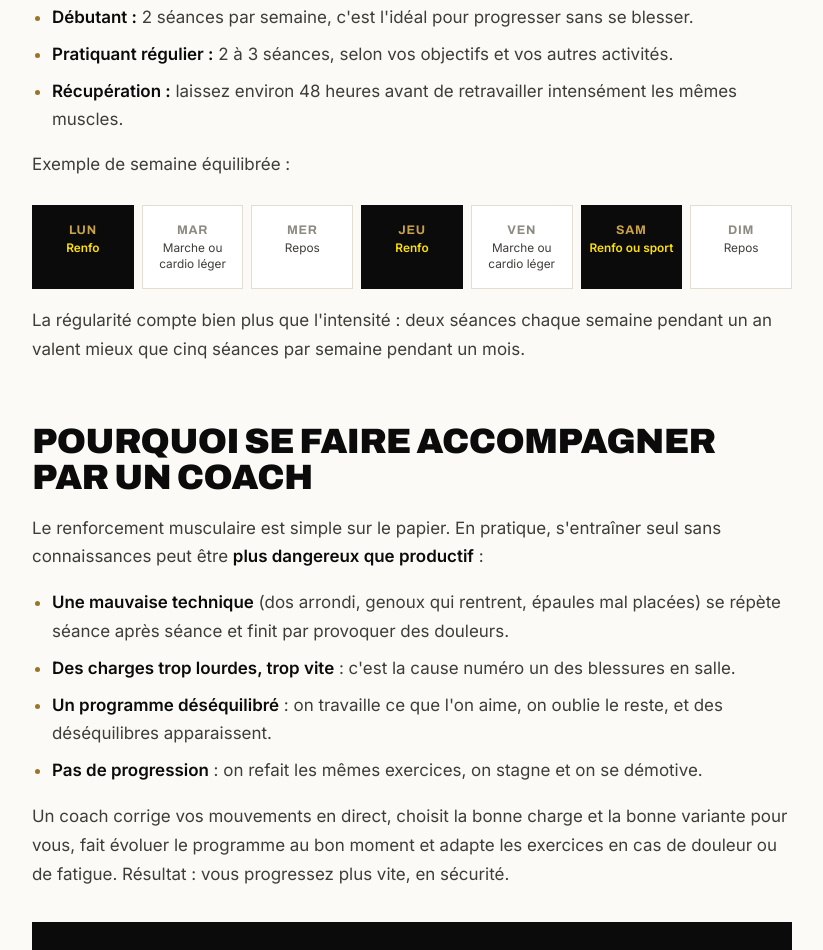
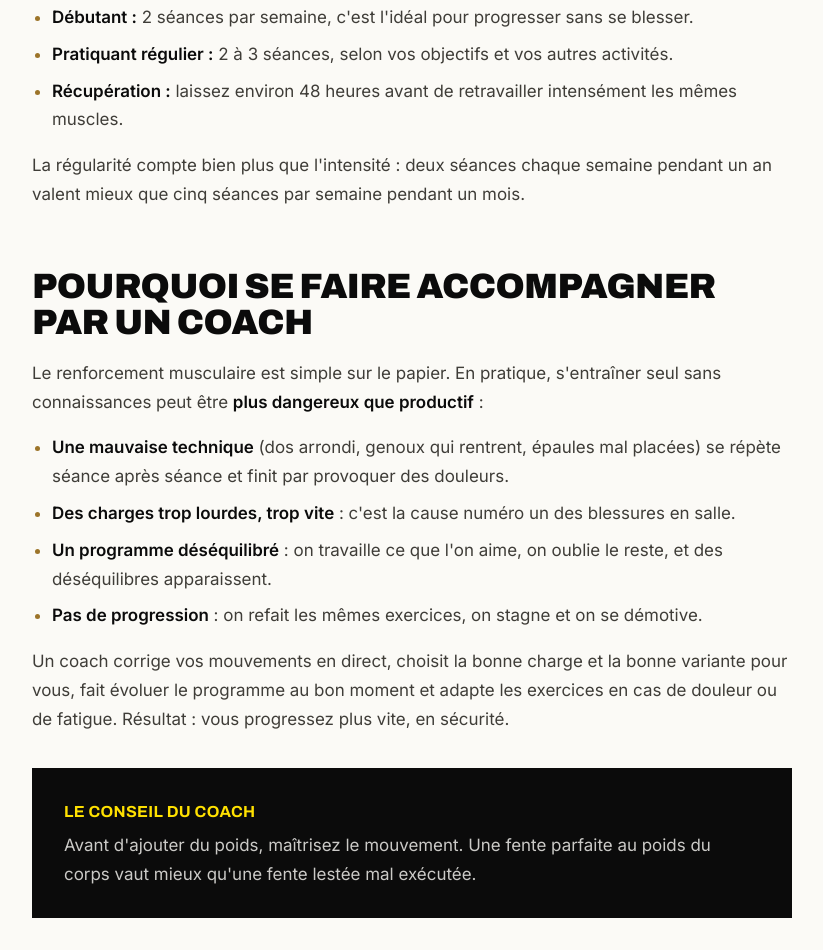
Before and after one commit to turagiyecoaching-stack/turagiye-coaching, a plain HTML site: page blog/renforcement-musculaire-tout-age.html in a window 1280 px wide. Shown: the part 3643-4593 px from the top of the page, without its empty margins (228-1051 px from the left). Drawn offline with Linux system fonts and the light colour scheme.

Commit message:
Article renforcement : retrait de l'exemple de semaine
Co-Authored-By: Claude Opus 5.5 <noreply@anthropic.com>

```diff
--- a/blog/renforcement-musculaire-tout-age.html
+++ b/blog/renforcement-musculaire-tout-age.html
@@ -166,16 +166,6 @@
         <li><strong>Pratiquant régulier :</strong> 2 à 3 séances, selon vos objectifs et vos autres activités.</li>
         <li><strong>Récupération :</strong> laissez environ 48 heures avant de retravailler intensément les mêmes muscles.</li>
       </ul>
-      <p class="legend">Exemple de semaine équilibrée :</p>
-      <div class="week-type" role="img" aria-label="Semaine type : renforcement lundi, jeudi et samedi ; marche ou cardio léger mardi et vendredi ; repos mercredi et dimanche">
-        <div class="renfo"><b>Lun</b><span>Renfo</span></div>
-        <div><b>Mar</b><span>Marche ou cardio léger</span></div>
-        <div><b>Mer</b><span>Repos</span></div>
-        <div class="renfo"><b>Jeu</b><span>Renfo</span></div>
-        <div><b>Ven</b><span>Marche ou cardio léger</span></div>
-        <div class="renfo"><b>Sam</b><span>Renfo ou sport</span></div>
-        <div><b>Dim</b><span>Repos</span></div>
-      </div>
       <p>La régularité compte bien plus que l'intensité : deux séances chaque semaine pendant un an valent mieux que cinq séances par semaine pendant un mois.</p>
 
       <h2 id="coach">Pourquoi se faire accompagner par un coach</h2>
```
